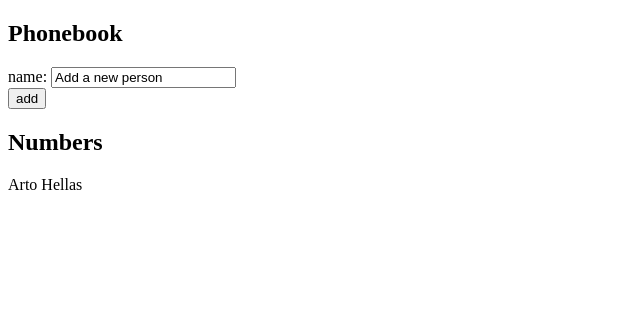
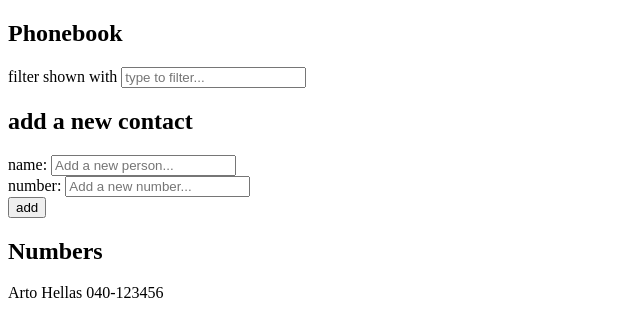
Before and after one commit to danielMut02/FullStackOpen-Solutions, a React (Vite) app in the folder Part 2/phoneBook/: page / in a window 1280 px wide. Shown: the top 336 px of the page, without its empty margins (0-640 px from the left). Built offline with nearby package versions, Linux system fonts and the light colour scheme.

Commit message:
Addded filter for persons. Completed exercise 2.9

```diff
--- a/Part 2/phoneBook/src/App.jsx
+++ b/Part 2/phoneBook/src/App.jsx
@@ -4,14 +4,20 @@ import Person from './components/Person'
 
 const App = () => {
   const [persons, setPersons] = useState([
-    { name: 'Arto Hellas' }
+    { name: 'Arto Hellas',
+      number: '040-123456',
+      id: 1 }
   ])
-  const [newName, setNewName] = useState('Add a new person')
+  const [newName, setNewName] = useState('')
+  const [newNumber, setNewNumber] = useState('')
+  const [search, setSearch] = useState('')
 
   const addName = (event) => {
     event.preventDefault()
     const personObject = {
-      name: newName
+      name: newName,
+      number : newNumber,
+      id : persons.length + 1
     }
 
     const existingPerson = persons.find(person => person.name === newName)
@@ -19,6 +25,7 @@ const App = () => {
     if (!existingPerson) {
       setPersons(persons.concat(personObject))
       setNewName('')
+      setNewNumber('')
     } else {
       window.alert(`${newName} is already added to phonebook`)
     }
@@ -28,24 +35,50 @@ const App = () => {
     setNewName(event.target.value)
   }
 
+  const handleNumberChange = (event) => {
+    setNewNumber(event.target.value)
+  }
+
+  const handleSearchChange = (event) => {
+    setSearch(event.target.value)
+  }
+
+  const filteredPersons = persons.filter(person => person.name.toLowerCase().includes(search.trim().toLowerCase()))
+
 
   return (
     <div>
       <h2>Phonebook</h2>
+
+        filter shown with <input
+              value = {search}
+              onChange = {handleSearchChange}
+              placeholder='type to filter...'
+          />
+
+      <h2>add a new contact</h2>
       <form onSubmit={addName}>
         <div>
           name: <input
             value={newName}
             onChange={handleNameChange}
+            placeholder='Add a new person...'
             />
+        </div>
+        <div>
+          number: <input
+            value = {newNumber}
+            onChange = {handleNumberChange}
+            placeholder='Add a new number...'
+          />
         </div>
         <div>
           <button type="submit">add</button>
         </div>
       </form>
       <h2>Numbers</h2>
-        {persons.map(person =>
-          <Person key = {person.name} name = {person.name} />
+        {filteredPersons.map(person =>
+          <Person key = {person.id} name = {person.name} number = {person.number} />
         )}
     </div>
   )
--- a/Part 2/phoneBook/src/components/Person.jsx
+++ b/Part 2/phoneBook/src/components/Person.jsx
@@ -1,3 +1,3 @@
-const Person = ({name}) => <p>{name}</p>
+const Person = ({name, number}) => <p>{name} {number}</p>
 
 export default Person
```
